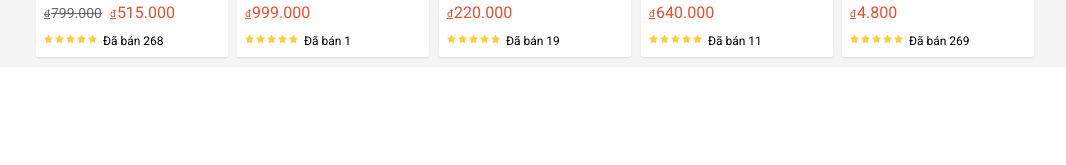
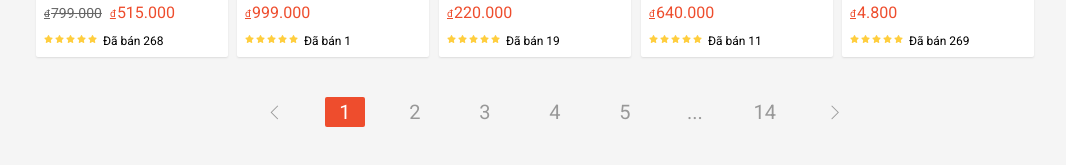
Before and after one commit to qhxiv/shopee-clone, a plain HTML site: page index.html in a window 1280 px wide. Shown: the part 1446-1611 px from the top of the page, without its empty margins (206-1272 px from the left). Before the commit the page ends 1513 px from the top, so only its background shows below. Drawn offline with nearby package versions, Linux system fonts and the light colour scheme.

Commit message:
done with pagination

```diff
--- a/assets/css/base.css
+++ b/assets/css/base.css
@@ -209,3 +209,47 @@
 .select-input__link:hover {
     color: var(--primary-color);
 }
+
+/* Pagination */
+.pagination {
+    display        : flex;
+    justify-content: center;
+    align-items    : center;
+    list-style     : none;
+}
+
+.pagination-item {
+    margin: 0 15px;
+}
+
+.pagination-item--active .pagination-item__link {
+    background-color: var(--primary-color);
+    color           : var(--white-color);
+}
+
+.pagination-item--active .pagination-item__link:hover {
+    background-color: #f05d40;
+}
+
+.pagination-item__link {
+    --height       : 30px;
+    font-size      : 1.6rem;
+    text-decoration: none;
+    color          : #989898;
+    min-width      : 40px;
+    height         : var(--height);
+    display        : block;
+    text-align     : center;
+    line-height    : var(--height);
+    border-radius  : 2px;
+    font-size      : 2rem;
+}
+
+
+.pagination-item__icon {
+    font-size: 1.5rem;
+}
+
+.home-product__pagination {
+    margin: 40px 0 162px 0;
+}
--- a/index.html
+++ b/index.html
@@ -949,6 +949,54 @@
                                 </div>
                             </div>
                         </div>
+
+                        <ul class="pagination home-product__pagination">
+                            <li class="pagination-item">
+                                <a href="" class="pagination-item__link">
+                                    <i class="pagination-item__icon ti-angle-left"></i>
+                                </a>
+                            </li>
+                            <li class="pagination-item pagination-item--active">
+                                <a href="" class="pagination-item__link">
+                                    1
+                                </a>
+                            </li>
+                            <li class="pagination-item">
+                                <a href="" class="pagination-item__link">
+                                    2
+                                </a>
+                            </li>
+                            <li class="pagination-item">
+                                <a href="" class="pagination-item__link">
+                                    3
+                                </a>
+                            </li>
+                            <li class="pagination-item">
+                                <a href="" class="pagination-item__link">
+                                    4
+                                </a>
+                            </li>
+                            <li class="pagination-item">
+                                <a href="" class="pagination-item__link">
+                                    5
+                                </a>
+                            </li>
+                            <li class="pagination-item">
+                                <a href="" class="pagination-item__link">
+                                    ...
+                                </a>
+                            </li>
+                            <li class="pagination-item">
+                                <a href="" class="pagination-item__link">
+                                    14
+                                </a>
+                            </li>
+                            <li class="pagination-item">
+                                <a href="" class="pagination-item__link">
+                                    <i class="pagination-item__icon ti-angle-right"></i>
+                                </a>
+                            </li>
+                        </ul>
                     </div>
                 </div>
             </div>
```
